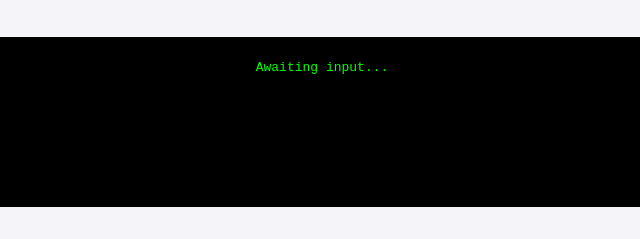
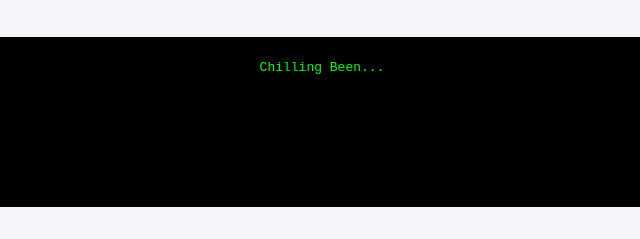
Before and after one commit to jeffsonoatmeal/SKibidi-robux-generator, a plain HTML site: page index.html in a window 1280 px wide. Shown: the part 224-463 px from the top of the page, 318-958 px from the left. Drawn offline with Linux system fonts and the light colour scheme.

Commit message:
Update index.html

```diff
--- a/index.html
+++ b/index.html
@@ -72,7 +72,7 @@
         <br>
         <button class="button" onclick="generateRobux()">Generate Robux</button>
         <div class="fake-console" id="console">
-            <p>Awaiting input...</p>
+            <p>Chilling Been...</p>
         </div>
         <div class="rickroll-box" id="rickrollBox">
             <h3>Success!</h3>
```
